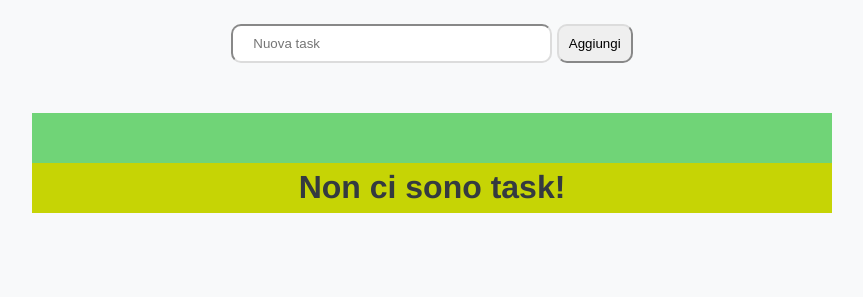
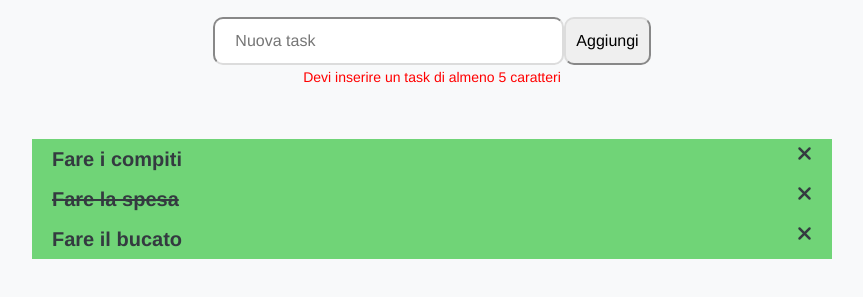
Before and after one commit to ValerioViteritti/vue-todolist, a plain HTML site: page index.html in a window 1280 px wide. Both pictures are taken after a click on the button "Aggiungi". Shown: the part 113-410 px from the top of the page, without its empty margins (208-1071 px from the left). Drawn offline with nearby package versions, Linux system fonts and the light colour scheme.

Commit message:
1.0.0 Finito con bonus

```diff
--- a/css/style.css
+++ b/css/style.css
@@ -27,6 +27,10 @@ body>img{
     border-color: rgb(220, 220, 220);
 }
 
+small {
+    color: red;
+}
+
 .tasks-container{
     margin-top: 50px;
 }
@@ -37,6 +41,21 @@ body>img{
     max-width: 200px;
     min-height: 50px;
     margin: 0 auto;
+    cursor: pointer;
+    padding-left: 0;
+}
+
+.tasks-container ul li{
+    font-size: 20px;
+    font-weight: bold;
+    padding: 5px 20px;
+    /* FLEX */
+    display: flex;
+    justify-content: space-between;
+}
+
+.tasks-container ul li:hover{
+    background-color: rgb(136, 180, 139);
 }
 
 .tasks-container h2{
--- a/index.html
+++ b/index.html
@@ -3,12 +3,11 @@
 <head>
     <meta charset="UTF-8">
     <meta name="viewport" content="width=device-width, initial-scale=1.0">
-    <title></title>
-
-    <!-- Link BOOTSTRAP
-    <link href="https://cdn.jsdelivr.net/npm/bootstrap@5.3.3/dist/css/bootstrap.min.css" rel="stylesheet" integrity="sha384-QWTKZyjpPEjISv5WaRU9OFeRpok6YctnYmDr5pNlyT2bRjXh0JMhjY6hW+ALEwIH" crossorigin="anonymous"> -->
+    <title>Vue To-Do List</title>
+    <!-- Link BOOTSTRAP -->
+    <link href="https://cdn.jsdelivr.net/npm/bootstrap@5.3.3/dist/css/bootstrap.min.css" rel="stylesheet">
     <!-- Link FONTAWESOME -->
-    <!-- <link rel="stylesheet" href="https://cdnjs.cloudflare.com/ajax/libs/font-awesome/6.5.2/css/all.min.css" integrity="sha512-SnH5WK+bZxgPHs44uWIX+LLJAJ9/2PkPKZ5QiAj6Ta86w+fsb2TkcmfRyVX3pBnMFcV7oQPJkl9QevSCWr3W6A==" crossorigin="anonymous" referrerpolicy="no-referrer" /> -->
+    <link rel="stylesheet" href="https://cdnjs.cloudflare.com/ajax/libs/font-awesome/6.5.2/css/all.min.css">
     <!-- LINK CSS STYLE -->
     <link rel="stylesheet" href="./css/style.css">
     <!-- LINK CSS LIBRARY -->
@@ -17,33 +16,30 @@
     <script src="./js/MyLibrary.js"></script>
     <!-- LINK VUE LAST VERSION -->
     <script src="https://unpkg.com/vue@3/dist/vue.global.js"></script>
-
 </head>
 <body>
     <img src="img/logo.png" alt="">
     <div id="app">
         <div class="new-task">
             <input type="text" placeholder="Nuova task" v-model="newTask" @keyup.enter="addTask">
-            <button>Aggiungi</button>
+            <button @click="addTask">Aggiungi</button>
+            <div class="error" v-if="inputError">
+                <small>Devi inserire un task di almeno 5 caratteri</small>
+            </div>
         </div>
         <div class="tasks-container">
-            <ul>
-                <li>
-
+            <ul v-if="tasks.length > 0">
+                <li class="task" v-for="(task, index) in tasks" :key="index">
+                    <span :class="{ 'text-decoration-line-through': task.done }" @click="toggleDone(task)">
+                        {{ task.text }}
+                    </span>
+                    <i class="fas fa-times" @click="removeTask(index)"></i>
                 </li>
             </ul>
-            <h2>Non ci sono task!</h2>
-
+            <h2 v-else>Non ci sono task!</h2>
         </div>
-
     </div>
-
-
-
-
-
     <!-- LINK JS MAIN -->
     <script src="./js/main.js"></script>
-
 </body>
 </html>
--- a/js/main.js
+++ b/js/main.js
@@ -10,58 +10,52 @@
 // MILESTONE 3
 // Predisporre un campo di input testuale e un pulsante “aggiungi”: cliccando sul pulsante, il testo digitato viene letto e utilizzato per creare un nuovo todo, che quindi viene aggiunto alla lista dei todo esistenti.
 
-// 1 -
-// Questa volta però ogni todo sarà un oggetto, formato da due proprietà:
-// text, una stringa che indica il testo del todo
+// Bonus:
+// 1- oltre al click sul pulsante, intercettare anche il tasto ENTER per aggiungere il todo alla lista
+// 2- cliccando sul testo dell’item, invertire il valore della proprietà done del todo corrispondente (se done era uguale a false, impostare true e viceversa)
 
-const { createApp } = Vue
+const { createApp } = Vue;
 
 createApp({
     data() {
         return {
+            // Variabile per memorizzare il testo della nuova task
             newTask: '',
-            imputError: false,
+            // Variabile per gestire l'errore di input
+            inputError: false,
+            // Lista di tasks iniziali, ciascuna con proprietà 'text' e 'done'
             tasks: [
-                {
-                    text: 'Fare i compiti'
-                    todo: true
-                },
-                {
-                    text: 'Fare la spesa'
-                    todo: false
-                },
-                {
-                    text: 'Fare il bucato'
-                    todo: true
-                },
+                { text: 'Fare i compiti', done: false },
+                { text: 'Fare la spesa', done: true },
+                { text: 'Fare il bucato', done: false }
             ]
+        };
+    },
+    methods: {
+        // Metodo per aggiungere una nuova task
+        addTask() {
+            // Controlla se il testo della nuova task ha almeno 5 caratteri
+            if (this.newTask.length >= 5) {
+                // Aggiunge la nuova task all'inizio dell'array tasks
+                this.tasks.unshift({ text: this.newTask, done: false });
+                // Resetta l'errore di input
+                this.inputError = false;
+                // Resetta il campo di input
+                this.newTask = '';
+            } else {
+                // Imposta l'errore di input a true se il testo è troppo corto
+                this.inputError = true;
+            }
+        },
+        // Metodo per rimuovere una task dalla lista
+        removeTask(index) {
+            // Rimuove la task dall'array tasks in base all'indice
+            this.tasks.splice(index, 1);
+        },
+        // Metodo per cambiare lo stato 'done' di una task
+        toggleDone(task) {
+            // Inverte il valore booleano di 'done' per la task selezionata
+            task.done = !task.done;
         }
-    },
-
-    methods: {
-        addTask() {
-            if (this.newTask.length >= 5) {
-                this.tasks.unshift(this.newTask);
-                this.imputError = false;
-            } else {
-                this.imputError = true;
-            }
-
-        }
-
-
-
-
     }
-
-
-
-
-
-
-
-
-
-
-
-}).mount('#app')
+}).mount('#app');
```
